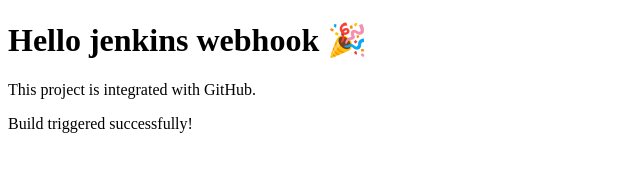
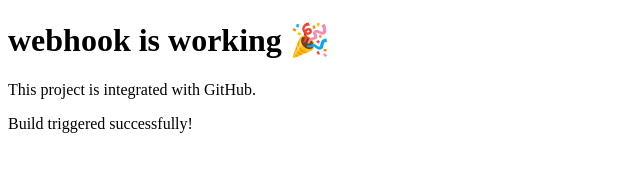
Before and after one commit to meenakshi-2823/jenkins-demo, a plain HTML site: page index.html in a window 1280 px wide. Shown: the whole page, without its empty margins (0-640 px from the left). Drawn offline with Linux system fonts and the light colour scheme.

Commit message:
Update index.html

```diff
--- a/index.html
+++ b/index.html
@@ -4,7 +4,7 @@
     <title>Jenkins GitHub Integration</title>
 </head>
 <body>
-    <h1>Hello jenkins webhook 🎉</h1>
+    <h1>webhook is working 🎉</h1>
     <p>This project is integrated with GitHub.</p>
     <p>Build triggered successfully!</p>
 </body>
```
